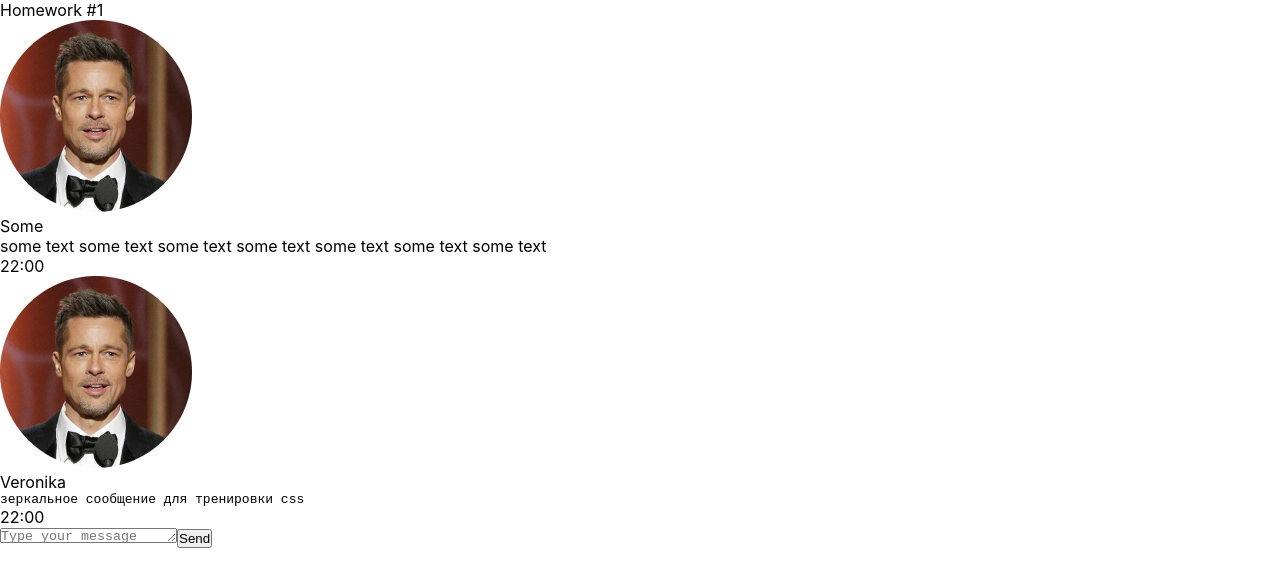
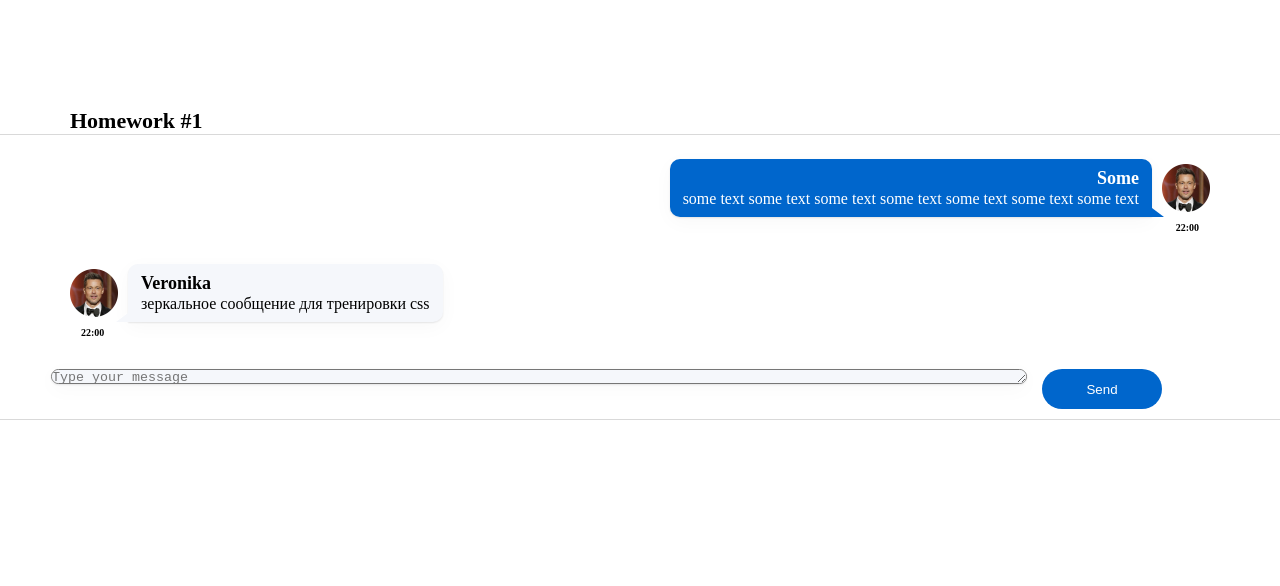
Before and after one commit to AntonChislov/DZ_1, a React (Create React App) app: page / in a window 1280 px wide. Shown: the top 586 px of the page. Built offline with nearby package versions, Linux system fonts and the light colour scheme.

Commit message:
flex style

```diff
--- a/src/s1-main/App.module.css
+++ b/src/s1-main/App.module.css
@@ -2,10 +2,22 @@
 }
 
 .hw {
+    border-top: 1px solid #D9D9D9;
+    border-bottom: 1px solid #D9D9D9;
 }
 
 .hw div {
 }
 
 .hwTitle {
+    margin: 107px 0 0 70px;
+    font-family: 'Montserrat';
+    font-style: normal;
+    font-weight: 600;
+    font-size: 22px;
+    line-height: 27px;
+    /* identical to box height */
+
+
+    color: #000000;
 }
--- a/src/s2-homeworks/hw01/friend-message/FriendMessage.module.css
+++ b/src/s2-homeworks/hw01/friend-message/FriendMessage.module.css
@@ -1,23 +1,76 @@
 .friendMessage {
+    display: flex;
+    flex-direction: column;
+    align-items: flex-start;
+    margin: 24px 0 30px 70px;
 }
 
 .friendImageAndText {
+    display: flex;
+    flex-direction: row;
+    align-items: center;
 }
 
 .friendImageAndText img {
+    width: 48px;
+    height: 48px;
 }
 
 .friendText {
+    display: flex;
+    flex-direction: column;
+    align-items: flex-start;
+    background: #F5F7FB;
+    box-shadow: 0px 5px 20px rgba(29, 33, 38, 0.03), 0px 1px 2px rgba(29, 33, 38, 0.1);
+    color: #000000;
+    padding: 8px 13px;
+    border-radius: 10px 10px 10px 0;
+    position: relative;
+    margin-left: 10px;
 }
 
 .friendText:after {
+    content: '';
+    width: 0;
+    height: 0;
+    border-bottom: 9px solid #F5F7FB;
+    border-left: 12px solid transparent;
+    position: absolute;
+    bottom: 0;
+    left: -12px;
 }
 
 .friendName {
+    font-family: 'Montserrat';
+    font-style: normal;
+    font-weight: 600;
+    font-size: 18px;
+    line-height: 22px;
+    /* identical to box height */
+
+
+    color: #000000;
 }
 
 .friendMessageText {
+    font-family: 'Montserrat';
+    font-style: normal;
+    font-weight: 400;
+    font-size: 16px;
+    line-height: 20px;
+    /* identical to box height */
+
+
+    color: #000000;
 }
 
 .friendTime {
+    margin: 5px 0 0 11px;
+    font-family: 'Montserrat';
+    font-style: normal;
+    font-weight: 600;
+    font-size: 10px;
+    line-height: 12px;
+
+    color: #000000;
 }
--- a/src/s2-homeworks/hw01/message-sender/MessageSender.module.css
+++ b/src/s2-homeworks/hw01/message-sender/MessageSender.module.css
@@ -1,10 +1,28 @@
 .sendForm {
+    display: flex;
+    flex-direction: row;
+    justify-content: flex-end;
+    margin: 0 118px 10px 0;
 }
 
 .textarea {
+    width: 976px;
+    height: 40px;
+    background: #F5F7FB;
+    box-shadow: 0px 5px 20px rgba(29, 33, 38, 0.03), 0px 1px 2px rgba(29, 33, 38, 0.1);
+    border-radius: 20px;
+
 }
 
 .button {
+    width: 120px;
+    height: 40px;
+    background: #0066CC;
+    border-radius: 20px;
+    border: none;
+    color: #FFFFFF;
+    margin-left: 15px;
+    resize: inherit;
 }
 
 .button:hover {
--- a/src/s2-homeworks/hw01/message-sender/MessageSender.tsx
+++ b/src/s2-homeworks/hw01/message-sender/MessageSender.tsx
@@ -1,5 +1,5 @@
 import React, {useEffect, useRef, useState} from 'react'
-import { message0 } from '../HW1'
+import {message0} from '../HW1'
 import s from './MessageSender.module.css'
 
 // компонента, которая тестирует вашу компоненту (не изменять, any не трогать)
@@ -42,7 +42,7 @@ const MessageSender = (props: any) => {
     return (
         <>
             {messages.map((m) => (
-                <M key={'message' + m.id} message={m} />
+                <M key={'message' + m.id} message={m}/>
             ))}
 
             <div id={'hw1-send-message-form'} className={s.sendForm}>
--- a/src/s2-homeworks/hw01/message/Message.module.css
+++ b/src/s2-homeworks/hw01/message/Message.module.css
@@ -1,27 +1,76 @@
 .message {
+    display: flex;
+    flex-direction: column;
+    align-items: flex-end;
+    margin: 24px 70px 30px 0;
 }
 
 .imageAndText {
+    display: flex;
+    flex-direction: row-reverse;
+    align-items: center;
 }
 
 .imageAndText img {
+    width: 48px;
+    height: 48px;
 }
 
 .text {
-}
-
-.test {
+    display: flex;
+    flex-direction: column;
+    align-items: flex-end;
+    background: #0066CC;
+    box-shadow: 0px 5px 20px rgba(29, 33, 38, 0.03), 0px 1px 2px rgba(29, 33, 38, 0.1);
+    color: #FFFFFF;
+    padding: 8px 13px;
+    border-radius: 10px 10px 0 10px;
+    position: relative;
+    margin-right: 10px;
 }
 
 .text:after {
-
+    content: '';
+    width: 0;
+    height: 0;
+    border-bottom: 9px solid #0066CC;
+    border-right: 12px solid transparent;
+    position: absolute;
+    bottom: 0;
+    right: -12px;
 }
 
 .name {
+    font-family: 'Montserrat';
+    font-style: normal;
+    font-weight: 600;
+    font-size: 18px;
+    line-height: 22px;
+    /* identical to box height */
+
+
+    color: #FFFFFF;
 }
 
 .messageText {
+    font-family: 'Montserrat';
+    font-style: normal;
+    font-weight: 400;
+    font-size: 16px;
+    line-height: 20px;
+    /* identical to box height */
+
+
+    color: #FFFFFF;
 }
 
 .time {
+    margin: 5px 11px 0 0;
+    font-family: 'Montserrat';
+    font-style: normal;
+    font-weight: 600;
+    font-size: 10px;
+    line-height: 12px;
+
+    color: #000000;
 }
```
